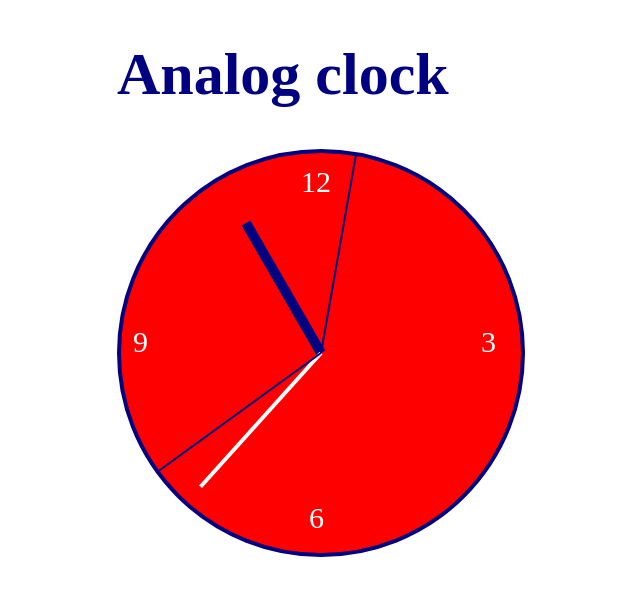
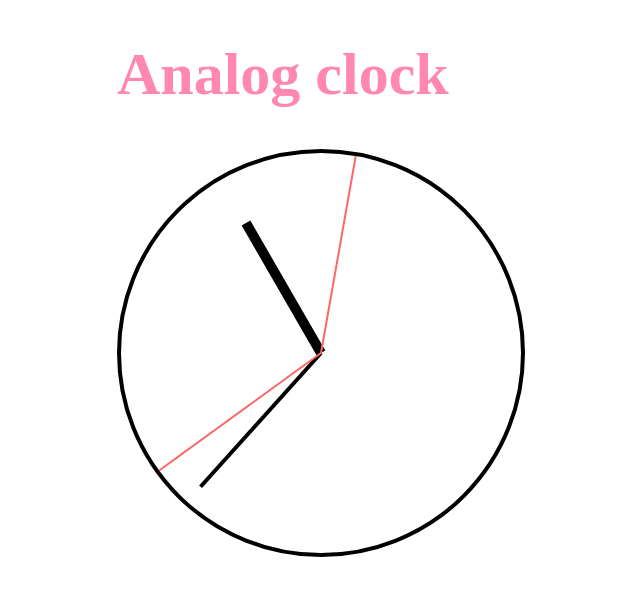
Before and after one commit to narutiga/analog_clock, a plain HTML site: page index.html in a window 1280 px wide. Shown: the whole page, without its empty margins (323-963 px from the left). Drawn offline with Linux system fonts and the light colour scheme.

Commit message:
色変えた

```diff
--- a/styles.css
+++ b/styles.css
@@ -13,15 +13,15 @@ body,html {
 }
 
 h1 {
-    color: navy;
+    color: rgb(255, 136, 175);
 }
 
 .edge-clock {
     position: relative;
     width: 400px;
     height: 400px;
-    border: 4px solid navy;
-    background-color: red;
+    border: 4px solid black;
+    background-color: white;
     border-radius: 50%;
 }
 
@@ -55,7 +55,7 @@ h1 {
     left: calc(50% - 5px);
     width: 10px;
     height: 150px;
-    background: navy;
+    background: black;
     transform-origin: bottom;
     transform: rotate(120deg);
 }
@@ -66,7 +66,7 @@ h1 {
     left: calc(50% - 2px);
     width: 4px;
     height: 180px;
-    background: white;
+    background: black;
     transform-origin: bottom;
     transform: rotate(20deg);
 }
@@ -77,7 +77,7 @@ h1 {
     left: calc(50% - 1px);
     width: 2px;
     height: 200px;
-    background: navy;
+    background: rgb(253, 103, 103);
     transform-origin: bottom;
     transform: rotate(10deg);
 }
```
